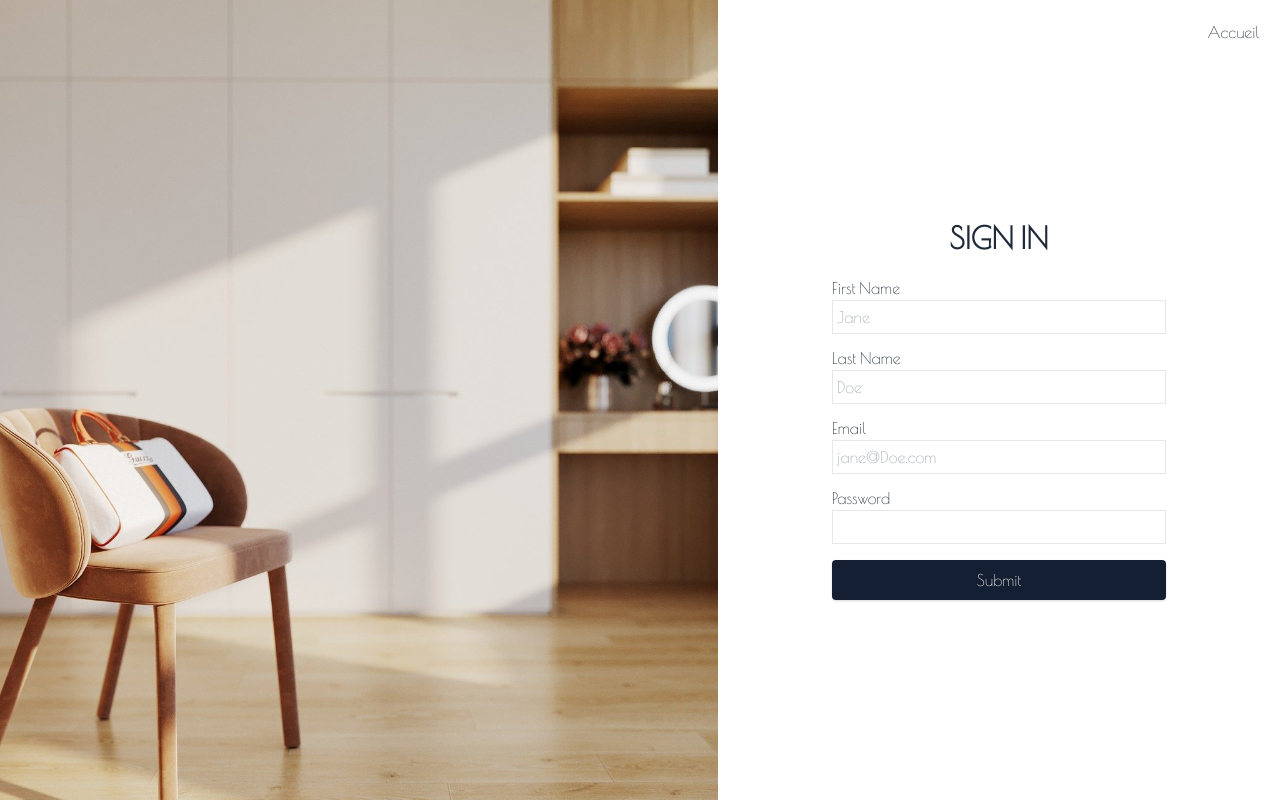
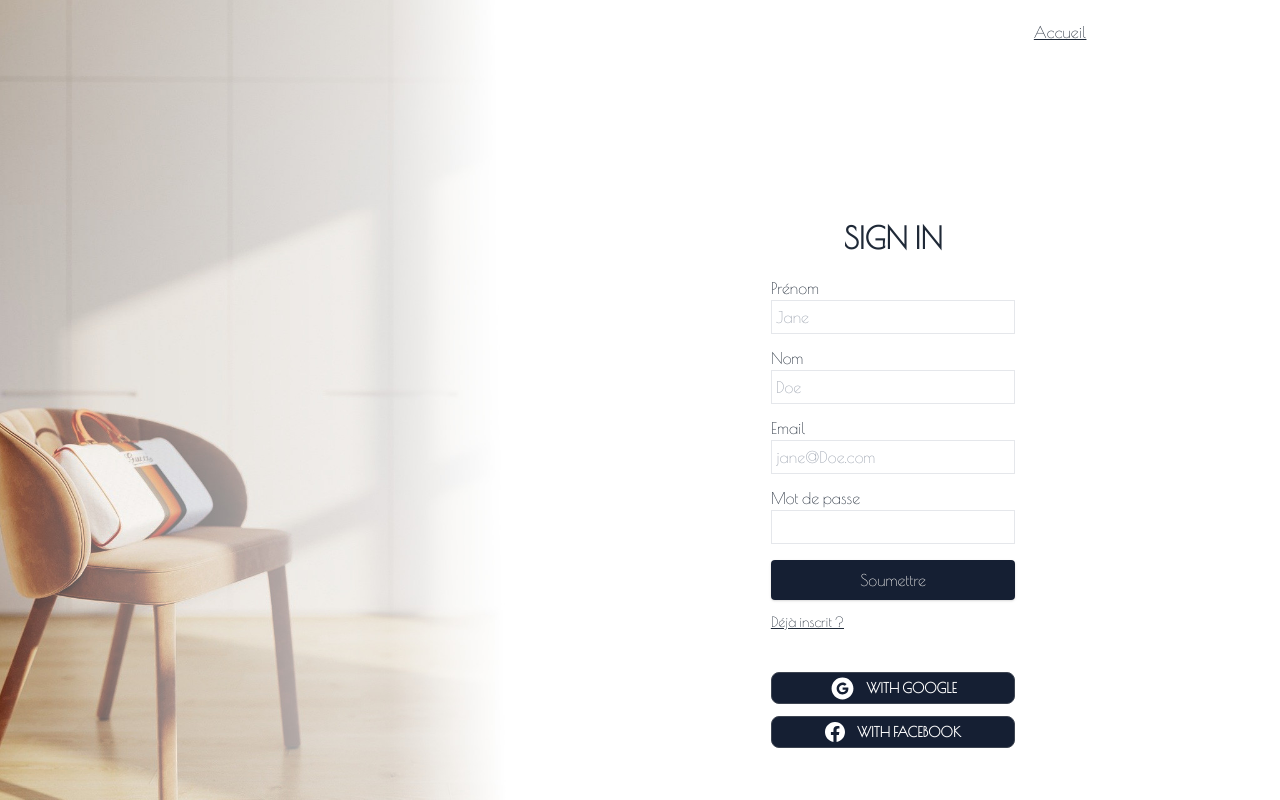
Before and after one commit to Furniture-King/Front-end, a Next.js app: page /signUp in a window 1280 px wide. Built offline with nearby package versions, Linux system fonts and the light colour scheme.

Commit message:
signin page: add goole&facebook authentication buttons

```diff
--- a/components/signupForm/index.js
+++ b/components/signupForm/index.js
@@ -1,6 +1,10 @@
 import React from 'react'
+import Link from 'next/link'
 import { Formik, Form, useField } from 'formik'
 import * as Yup from 'yup'
+
+import { AiFillGoogleCircle } from 'react-icons/ai'
+import { BsFacebook } from 'react-icons/bs'
 
 const MyTextInput = ({ label, ...props }) => {
   const [field, meta] = useField(props)
@@ -45,14 +49,14 @@ const SignupForm = () => {
           Sign in
         </h1>
         <MyTextInput
-          label="First Name"
+          label="Prénom"
           name="firstName"
           type="text"
           placeholder="Jane"
         />
 
         <MyTextInput
-          label="Last Name"
+          label="Nom"
           name="lastName"
           type="text"
           placeholder="Doe"
@@ -65,15 +69,38 @@ const SignupForm = () => {
           placeholder="jane@Doe.com"
         />
 
-        <MyTextInput label="Password" name="password" type="password" />
+        <MyTextInput label="Mot de passe" name="password" type="password" />
 
         <button
           type="submit"
           className="rounded mt-4 shadow p-2 px-4 bg-color-bg-darkBlue text-color-bg-ultraLight  hover:shadow-sm hover:bg-color-bg-light hover:text-color-bg-darkBlue
           transition-colors duration-500"
         >
-          Submit
+          Soumettre
         </button>
+        <div className="mt-3 text-sm underline">
+          <Link href="/logIn">
+            <a>Déjà inscrit ?</a>
+          </Link>
+        </div>
+        <div className="flex flex-col mt-10 justify-between">
+          <button
+            className="btn  btn-sm"
+            type="button"
+            style={{ backgroundColor: 'rgba(21, 31, 51,1)' }}
+          >
+            <AiFillGoogleCircle size={25} className="mr-3" />
+            With Google
+          </button>
+          <button
+            className="btn  btn-sm mt-3"
+            type="button"
+            style={{ backgroundColor: 'rgba(21, 31, 51,1)' }}
+          >
+            <BsFacebook size={20} className="mr-3" />
+            With Facebook
+          </button>
+        </div>
       </Form>
     </Formik>
   )
--- a/pages/signUp.js
+++ b/pages/signUp.js
@@ -10,9 +10,9 @@ const SignUp = () => {
         src="./images/images_background/da-guojing-g41a0eca6f_1920.jpg"
         style={{ height: '100vh' }}
       />
-      <div className=" flex flex-col w-2/3 mx-auto">
+      <div className=" flex flex-col w-1/3 mx-auto">
         <Link href="/">
-          <a className="self-end m-5">Accueil</a>
+          <a className="self-end m-5 underline">Accueil</a>
         </Link>
 
         <div className="mt-32 w-2/3 mx-auto ">
```
Also changed, not shown: public/images/images_background/da-guojing-g41a0eca6f_1920.jpg.
